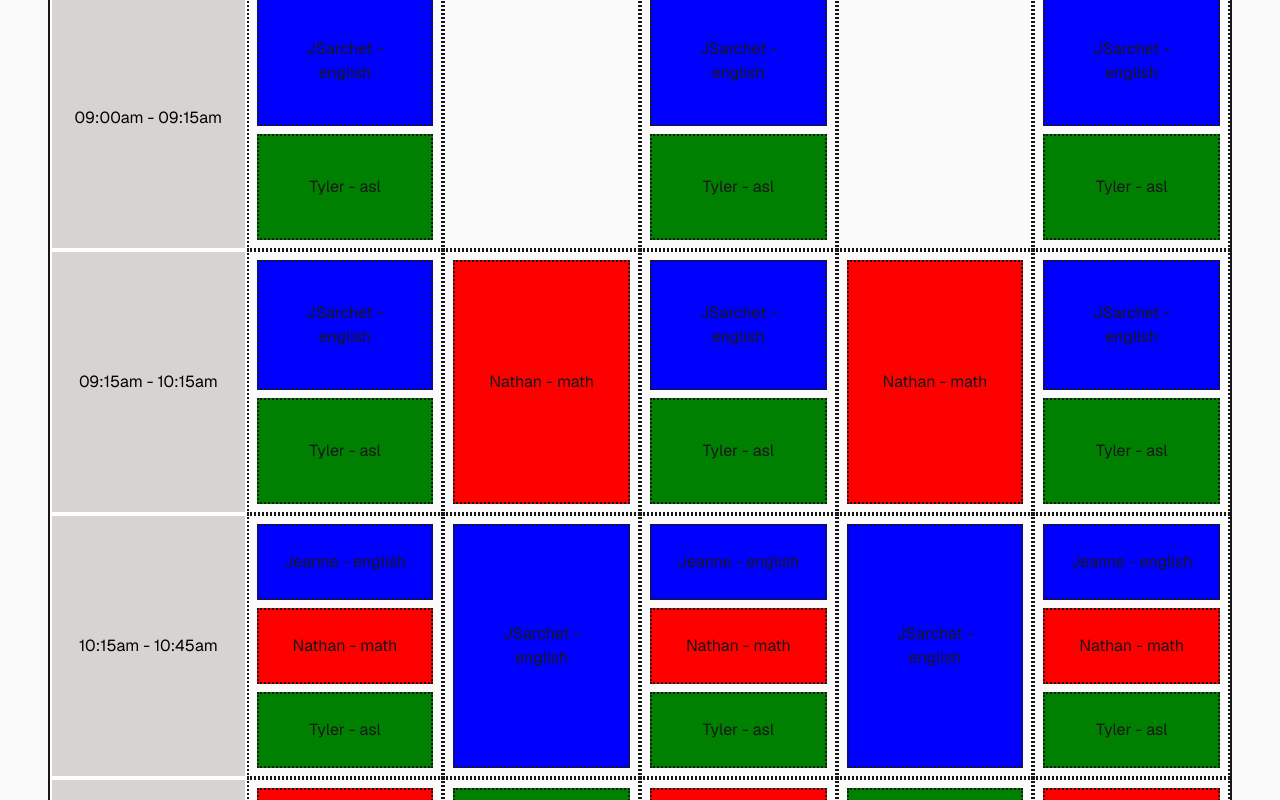
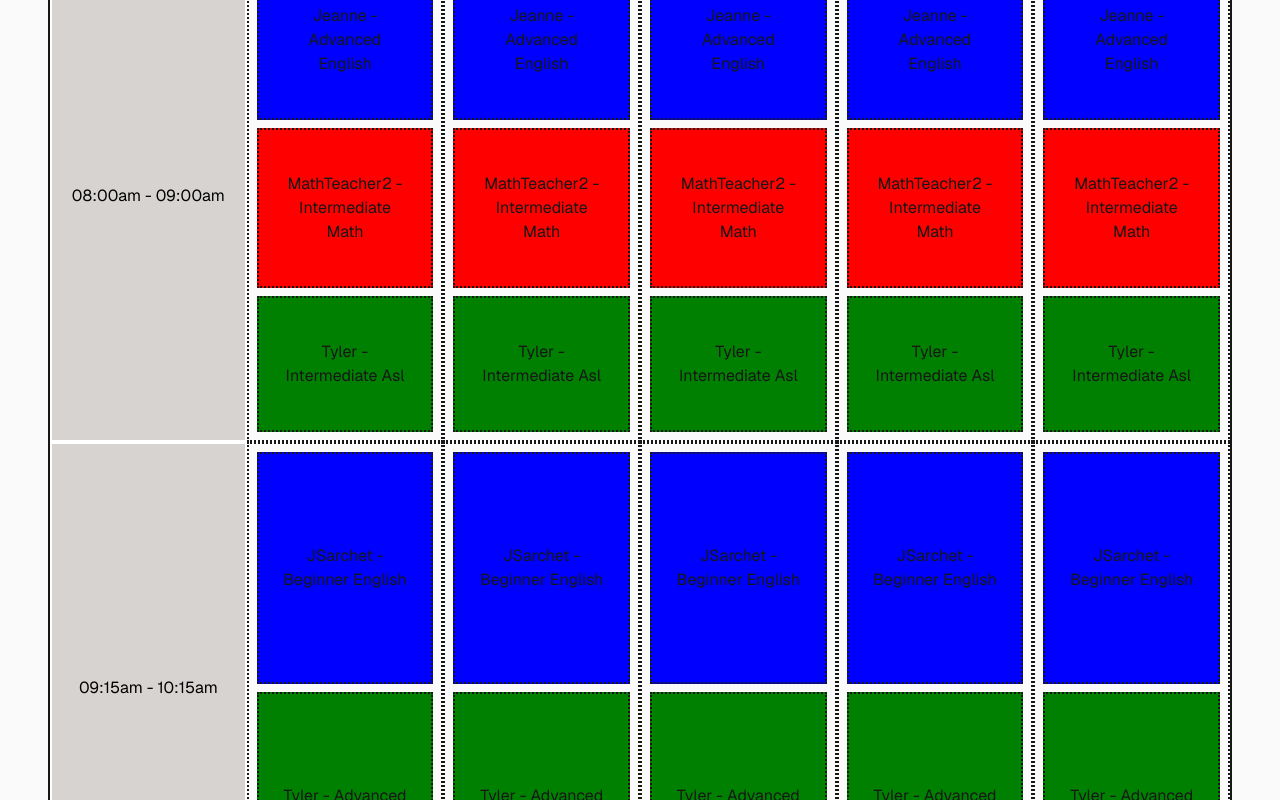
Before and after one commit to ShadowArcher289/stp-scheduler, a Next.js app in the folder stp-scheduler-frontend/: page / in a window 1280 px wide. Shown: the part 660-1460 px from the top of the page. Built offline with nearby package versions, Linux system fonts and the light colour scheme.

Commit message:
refactor: change level type to number in SectionProps and update section days in BackendData.json
Changed timeblocks around to exclude breaks for now, added section level to the schedule blocks, just got it together for a small demo to show to STP

```diff
--- a/stp-scheduler-frontend/app/SectionProps.ts
+++ b/stp-scheduler-frontend/app/SectionProps.ts
@@ -4,7 +4,7 @@
 interface SectionProps {
     id: string,
     subject: string,
-    level: string,
+    level: number,
     timeBlockId: number,
     days: string[],
     studentIds: Array<string>,
--- a/stp-scheduler-frontend/app/sectionCard.tsx
+++ b/stp-scheduler-frontend/app/sectionCard.tsx
@@ -1,4 +1,6 @@
+import { stdout } from "process";
 import localData from "../data/BackendData.json";
+import { get } from "http";
 
 /**
  * Author: Addison A
@@ -43,6 +45,19 @@ function getTeacherName(teachers: Array<TeacherProps>, teacherId: string): strin
     }
 }
 
+function getSectionLevel(level: number): string{
+    switch(level){
+        case 0:
+            return "Beginner";
+        case 1:
+            return "Intermediate";
+        case 2:
+            return "Advanced";
+        default:
+            return "";
+    }
+}
+
 export default function Section({
     id,
     subject,
@@ -59,7 +74,7 @@ export default function Section({
                 backgroundColor: getBackgroundColor(subject),
             }}
         >
-            {getTeacherName(localData.teachers as Array<TeacherProps>, teacherId)} - {subject}
+            {getTeacherName(localData.teachers as Array<TeacherProps>, teacherId)} - {getSectionLevel(level)} {subject.charAt(0).toUpperCase() + subject.slice(1)}
         </div>
     );
 }
--- a/stp-scheduler-frontend/data/BackendData.json
+++ b/stp-scheduler-frontend/data/BackendData.json
@@ -5,7 +5,7 @@
             "subject": "english",
             "level": 0,
             "timeBlockId": 1,
-            "days": ["M", "W", "F"],
+            "days": ["M", "T", "W", "R", "F"],
             "teacherId": "eb859c01-e14e-4252-b318-6c6fbd62253b",
             "studentIds": [
             "860da037-006b-4de4-9233-9e0b060649e0",
@@ -21,7 +21,7 @@
             "subject": "english",
             "level": 1,
             "timeBlockId": 3,
-            "days": ["M", "W", "F"],
+            "days": ["M", "T", "W", "R", "F"],
             "teacherId": "b589b42f-252d-41f5-b539-0a42b5959e95",
             "studentIds": [
             "1aeefe9d-4908-4ed5-bd63-0041a6b8cb53",
@@ -35,7 +35,7 @@
             "subject": "english",
             "level": 1,
             "timeBlockId": 2,
-            "days": ["M", "W", "F"],
+            "days": ["M", "T", "W", "R", "F"],
             "teacherId": "eb859c01-e14e-4252-b318-6c6fbd62253b",
             "studentIds": [
             "b181fba9-2a4a-4c8d-8f49-e420ac068520",
@@ -50,7 +50,7 @@
             "subject": "english",
             "level": 2,
             "timeBlockId": 0,
-            "days": ["M", "W", "F"],
+            "days": ["M", "T", "W", "R", "F"],
             "teacherId": "b589b42f-252d-41f5-b539-0a42b5959e95",
             "studentIds": [
             "f9535f67-edaf-4901-b6a7-33fdc99aea14",
@@ -64,7 +64,7 @@
             "subject": "english",
             "level": 2,
             "timeBlockId": 3,
-            "days": ["T", "R"],
+            "days": ["M", "T", "W", "R", "F"],
             "teacherId": "eb859c01-e14e-4252-b318-6c6fbd62253b",
             "studentIds": [
             "258b3f18-5954-43a4-b471-dbbc0b94e6f9",
@@ -78,7 +78,7 @@
             "subject": "math",
             "level": 0,
             "timeBlockId": 5,
-            "days": ["M", "W", "F"],
+            "days": ["M", "T", "W", "R", "F"],
             "teacherId": "deed5fbd-c0d4-4067-a9ad-771291f306af",
             "studentIds": [
             "296598f5-26cf-4c9a-bd38-ac5b8d725e5f",
@@ -91,7 +91,7 @@
             "subject": "math",
             "level": 1,
             "timeBlockId": 2,
-            "days": ["T", "R"],
+            "days": ["M", "T", "W", "R", "F"],
             "teacherId": "cf90e526-0f27-4a61-85bb-ce25e624e990",
             "studentIds": [
             "1aeefe9d-4908-4ed5-bd63-0041a6b8cb53",
@@ -105,7 +105,7 @@
             "subject": "math",
             "level": 1,
             "timeBlockId": 0,
-            "days": ["T", "R"],
+            "days": ["M", "T", "W", "R", "F"],
             "teacherId": "deed5fbd-c0d4-4067-a9ad-771291f306af",
             "studentIds": [
             "b181fba9-2a4a-4c8d-8f49-e420ac068520",
@@ -119,7 +119,7 @@
             "subject": "math",
             "level": 2,
             "timeBlockId": 3,
-            "days": ["M", "W", "F"],
+            "days": ["M", "T", "W", "R", "F"],
             "teacherId": "cf90e526-0f27-4a61-85bb-ce25e624e990",
             "studentIds": [
             "f9535f67-edaf-4901-b6a7-33fdc99aea14",
@@ -135,7 +135,7 @@
             "subject": "math",
             "level": 2,
             "timeBlockId": 4,
-            "days": ["M", "W", "F"],
+            "days": ["M", "T", "W", "R", "F"],
             "teacherId": "deed5fbd-c0d4-4067-a9ad-771291f306af",
             "studentIds": [
             "319f21e3-5a93-4b74-8cfc-cec10e64597a",
@@ -151,7 +151,7 @@
             "subject": "asl",
             "level": 0,
             "timeBlockId": 4,
-            "days": ["T", "R"],
+            "days": ["M", "T", "W", "R", "F"],
             "teacherId": "532dd432-3cc7-482f-aef8-8df7fcd0e14c",
             "studentIds": [
             "6efcf289-d8d4-4e9b-bf6d-fa9cdd1dbb8d",
@@ -165,7 +165,7 @@
             "subject": "asl",
             "level": 0,
             "timeBlockId": 2,
-            "days": ["M", "W", "F"],
+            "days": ["M", "T", "W", "R", "F"],
             "teacherId": "532dd432-3cc7-482f-aef8-8df7fcd0e14c",
             "studentIds": [
             "258b3f18-5954-43a4-b471-dbbc0b94e6f9",
@@ -179,7 +179,7 @@
             "subject": "asl",
             "level": 1,
             "timeBlockId": 0,
-            "days": ["M", "W", "F"],
+            "days": ["M", "T", "W", "R", "F"],
             "teacherId": "532dd432-3cc7-482f-aef8-8df7fcd0e14c",
             "studentIds": [
             "79081200-777a-4917-86e9-9f490de14282",
@@ -196,7 +196,7 @@
             "subject": "asl",
             "level": 2,
             "timeBlockId": 1,
-            "days": ["M", "W", "F"],
+            "days": ["M", "T", "W", "R", "F"],
             "teacherId": "532dd432-3cc7-482f-aef8-8df7fcd0e14c",
             "studentIds": [
             "1aeefe9d-4908-4ed5-bd63-0041a6b8cb53",
@@ -210,7 +210,7 @@
             "subject": "asl",
             "level": 2,
             "timeBlockId": 3,
-            "days": ["M", "W", "F"],
+            "days": ["M", "T", "W", "R", "F"],
             "teacherId": "532dd432-3cc7-482f-aef8-8df7fcd0e14c",
             "studentIds": [
             "8f71bd3f-d24c-479e-ae9e-f8ef3c5f473d",
@@ -664,15 +664,11 @@
     ],
     "timeBlock":[
         {"id": 0, "start": "08:00", "end": "09:00"},
-        {"id": 1, "start": "09:00", "end": "09:15"},
-        {"id": 2, "start": "09:15", "end": "10:15"},
-        {"id": 3, "start": "10:15", "end": "10:45"},
-        {"id": 4, "start": "10:45", "end": "11:45"},
-        {"id": 5, "start": "11:45", "end": "12:45"},
-        {"id": 6, "start": "12:45", "end": "13:45"},
-        {"id": 7, "start": "13:45", "end": "14:00"},
-        {"id": 8, "start": "14:00", "end": "15:00"},
-        {"id": 9, "start": "15:00", "end": "15:30"},
-        {"id": 10, "start": "15:30", "end": "16:30"}
+        {"id": 1, "start": "09:15", "end": "10:15"},
+        {"id": 2, "start": "10:30", "end": "11:30"},
+        {"id": 3, "start": "11:45", "end": "12:45"},
+        {"id": 4, "start": "12:45", "end": "13:45"},
+        {"id": 5, "start": "13:45", "end": "14:45"},
+        {"id": 6, "start": "15:00", "end": "16:00"}
     ]
 }
```
